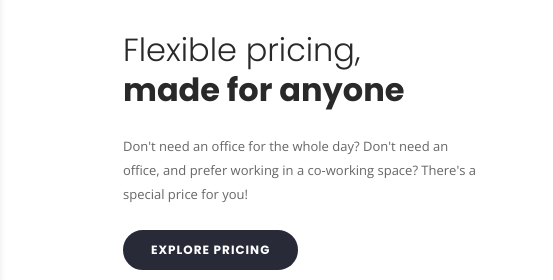
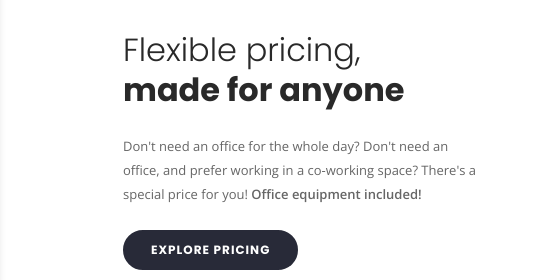
Before and after one commit to EventHouseOrg/EventHouseWeb, a plain HTML site: page index.html in a window 1280 px wide. Shown: the part 1560-1840 px from the top of the page, 727-1280 px from the left. Drawn offline with nearby package versions, Linux system fonts and the light colour scheme.

Commit message:
Update index.html

```diff
--- a/index.html
+++ b/index.html
@@ -206,7 +206,7 @@
 		                <div class="col-md-4 col-md-offset-1 col-sm-5 col-sm-offset-1">
 		                    <h3>Flexible pricing,<b> <br>made for anyone</b></h3>
 		                    <p>
-		                        Don't need an office for the whole day? Don't need an office, and prefer working in a co-working space? There's a special price for you!
+		                        Don't need an office for the whole day? Don't need an office, and prefer working in a co-working space? There's a special price for you! <strong>Office equipment included!</strong>
 		                    </p>
 		                    <a class="btn-filled btn" href="#pricing">explore pricing</a>
 		                </div>
```
